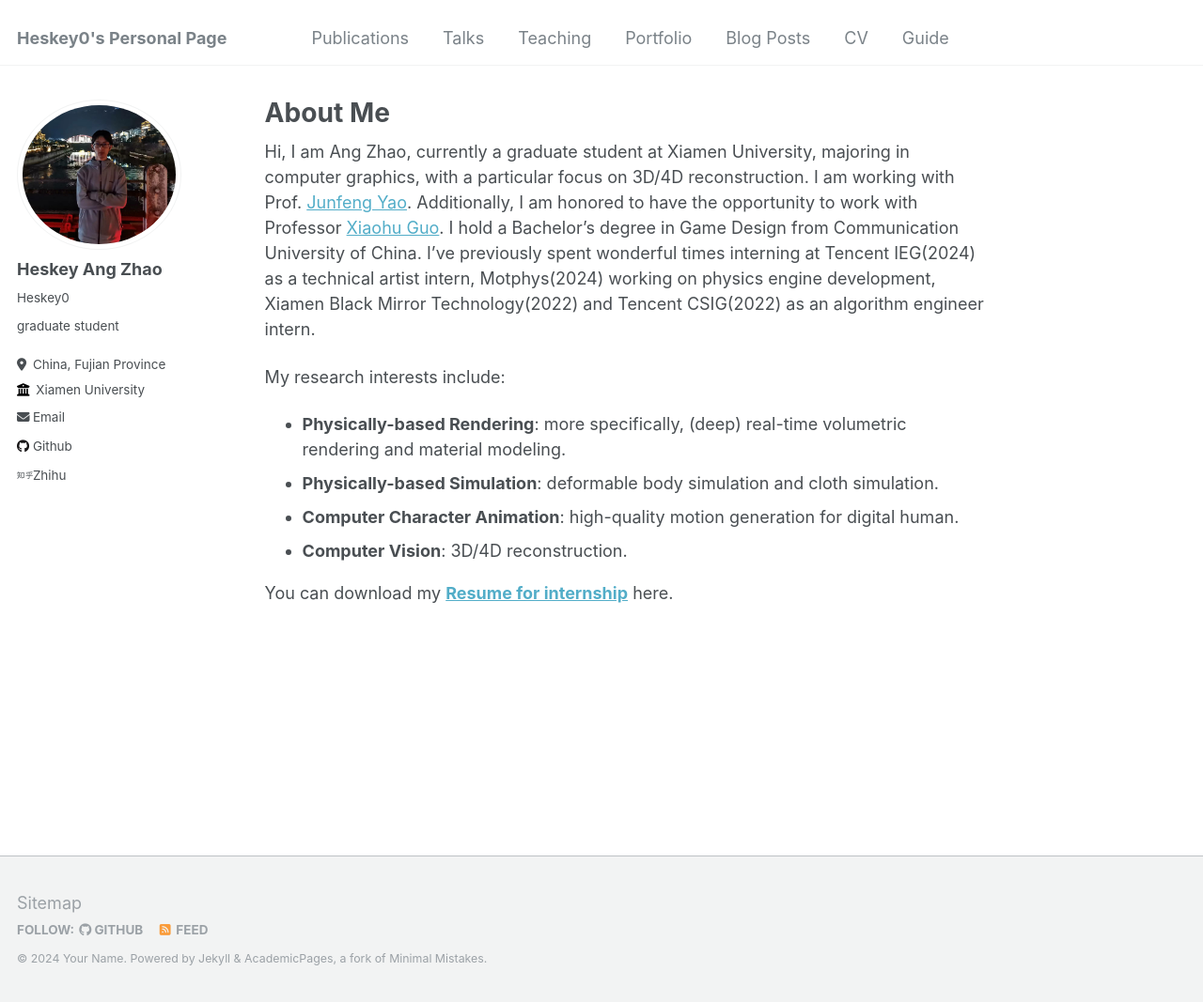
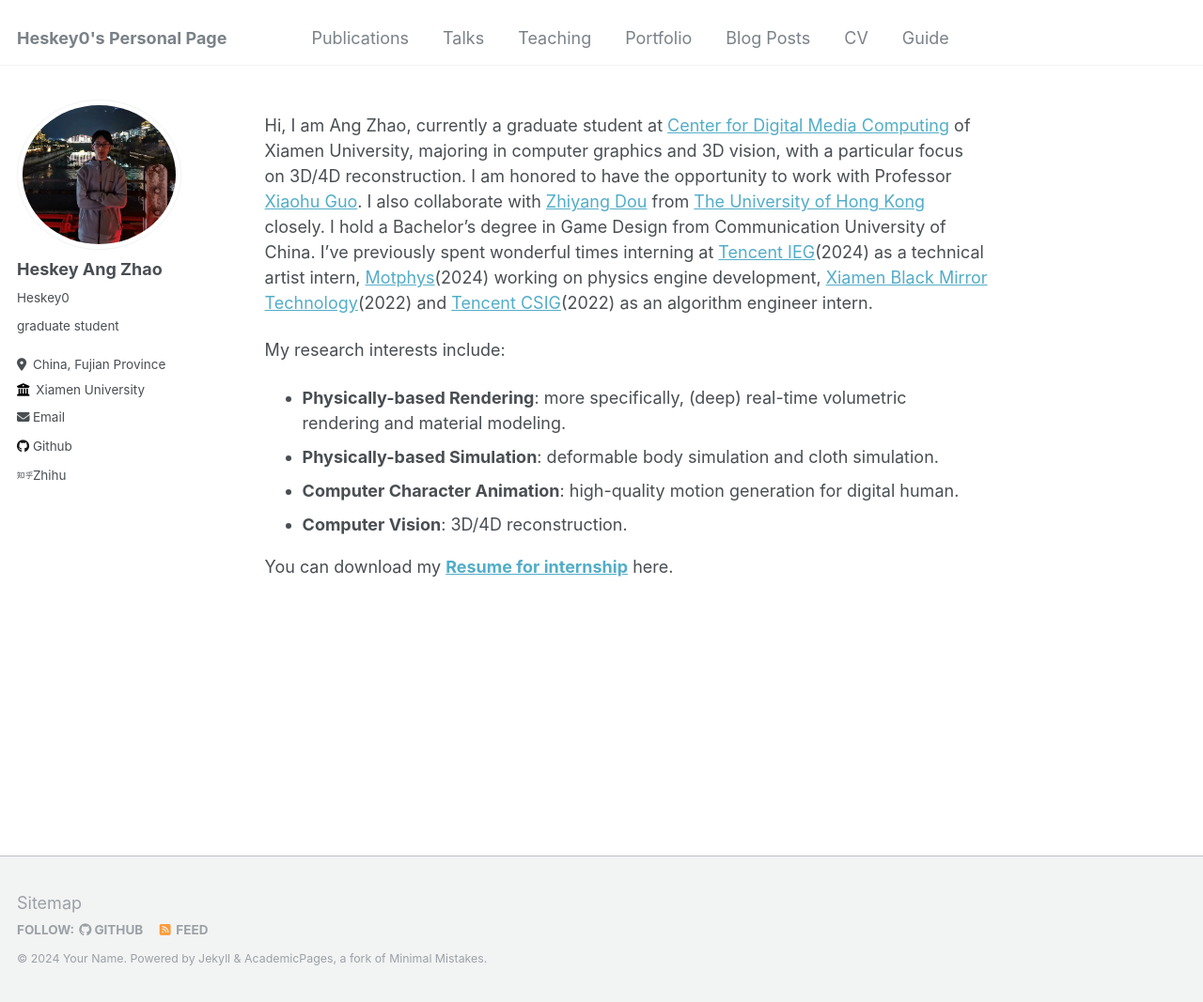
Before and after one commit to Heskey0/Heskey0.github.io, a Jekyll site: the page built from _pages/about.md, in a window 1280 px wide and 1067 px high. Shown: the whole window at 94% size. Built offline with Jekyll 4.4.1, drawn with Linux system fonts in a browser that asks for light colours.

Commit message:
update about.md

```diff
--- a/_pages/about.md
+++ b/_pages/about.md
@@ -1,13 +1,13 @@
 ---
 permalink: /
-title: "About Me"
+title: ""
 author_profile: true
 redirect_from:
   - /about/
   - /about.html
 ---
 
-Hi, I am Ang Zhao, currently a graduate student at Xiamen University, majoring in computer graphics, with a particular focus on 3D/4D reconstruction. I am working with Prof. [Junfeng Yao](https://cdmc.xmu.edu.cn/info/1010/1062.htm). Additionally, I am honored to have the opportunity to work with Professor [Xiaohu Guo](https://personal.utdallas.edu/~xguo/). I hold a Bachelor's degree in Game Design from Communication University of China. I've previously spent wonderful times interning at Tencent IEG(2024) as a technical artist intern, Motphys(2024) working on physics engine development, Xiamen Black Mirror Technology(2022) and Tencent CSIG(2022) as an algorithm engineer intern.
+Hi, I am Ang Zhao, currently a graduate student at [Center for Digital Media Computing]( [Team-厦门大学数字媒体计算研究中心 (xmu.edu.cn)](https://cdmc.xmu.edu.cn/en/Team.htm) ) of Xiamen University, majoring in computer graphics and 3D vision, with a particular focus on 3D/4D reconstruction. I am honored to have the opportunity to work with Professor [Xiaohu Guo](https://personal.utdallas.edu/~xguo/). I also collaborate with [Zhiyang Dou](https://frank-zy-dou.github.io/) from [The University of Hong Kong](https://www.hku.hk/) closely. I hold a Bachelor's degree in Game Design from Communication University of China. I've previously spent wonderful times interning at [Tencent IEG](https://game.qq.com/web20220628txgame/index.html)(2024) as a technical artist intern, [Motphys](https://motphys.com/#/index)(2024) working on physics engine development, [Xiamen Black Mirror Technology](https://www.metamaker.cn/#/aboutUs)(2022) and [Tencent CSIG](https://www.tencent.com/en-us/)(2022) as an algorithm engineer intern.
 
 My research interests include:
 
```
